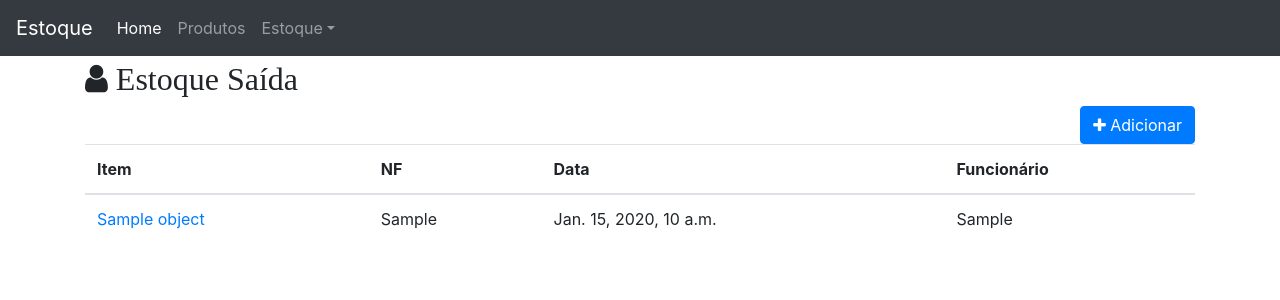
After one commit to silveriomm/django_estoque, a Django app: template projeto/estoque/templates/estoque_saida_list.html in a window 1280 px wide. The commit adds this page. Shown: the top 300 px of the page. Run offline with Django 3.2, Linux system fonts and the light colour scheme; the template is opened without the code that fills it: most values are stand-ins (such as "Sample title", 1, 10 or a date in 2020); some libraries are stand-ins or nearby versions.

Commit message:
estoque saida - aula23

```diff
--- a/projeto/core/templates/includes/nav.html
+++ b/projeto/core/templates/includes/nav.html
@@ -16,7 +16,7 @@
                 <a class="nav-link dropdown-toggle" href="#" id="dropdown01" data-toggle="dropdown" aria-haspopup="true" aria-expanded="false">Estoque</a>
                 <div class="dropdown-menu" aria-labelledby="dropdown01">
                     <a class="dropdown-item" href="{% url 'estoque:estoque_entrada_list' %}">Entrada</a>
-                    <a class="dropdown-item" href="#">Saída</a>
+                    <a class="dropdown-item" href="{% url 'estoque:estoque_saida_list' %}">Saída</a>
                 </div>
             </li>
         </ul>
--- /dev/null
+++ b/projeto/estoque/templates/estoque_saida_list.html
@@ -0,0 +1,43 @@
+{% extends 'base.html' %}
+
+{% block content %}
+
+<div class="page-header">
+    <h2><i class="fa fa-user">  Estoque Saída</i></h2>
+    <span class="pull-right">
+        <a href="{ url 'estoque:estoque_saida_add' %}">
+            <button type="button" class="btn btn-primary">
+                <span class="fa fa-plus"></span> Adicionar
+            </button>
+        </a>
+    </span>
+</div>
+
+{% if object_list %}
+<table class="table table-estriped">
+    <thead>
+        <tr>
+            <th>Item</th>
+            <th>NF</th>
+            <th>Data</th>
+            <th>Funcionário</th>
+        </tr>
+        <tbody>
+            {% for object in object_list %}
+                <tr>
+                    <td>
+                        <a href="{{ object.get_absolute_url }}">{{ object }}</a>
+                    </td>
+                    <td>{{ object.nf_formated }}</td>
+                    <td>{{ object.created }}</td>
+                    <td>{{ object.funcionario.first_name }}</td>
+                </tr>
+            {% endfor %}
+        </tbody>
+    </thead>
+</table>
+{% else %}
+<p class="alert alert-warning" style="margin-top: 60px;;">Sem itens na lista.</p>
+{% endif %}
+
+{% endblock content %}
--- a/projeto/estoque/urls.py
+++ b/projeto/estoque/urls.py
@@ -7,4 +7,5 @@ urlpatterns = [
     path('', v.estoque_entrada_list, name='estoque_entrada_list'),
     path('<int:pk>/', v.estoque_entrada_detail, name='estoque_entrada_detail'),
     path('add/', v.estoque_entrada_add, name='estoque_entrada_add'),
+    path('saida/', v.estoque_saida_list, name='estoque_saida_list'),
 ]
```
Also changed, not shown: projeto/estoque/views.py (+11 -5 lines).
